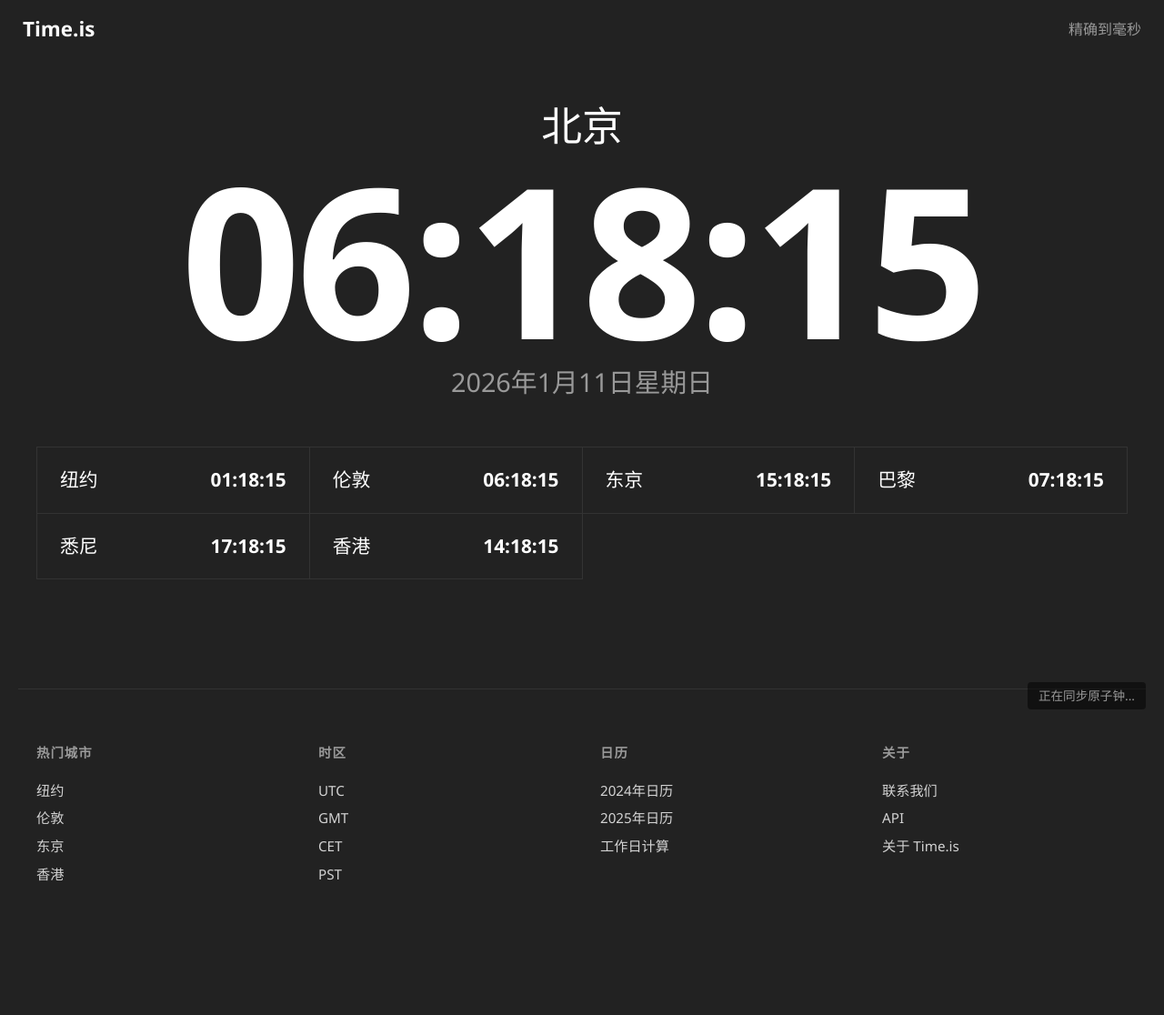
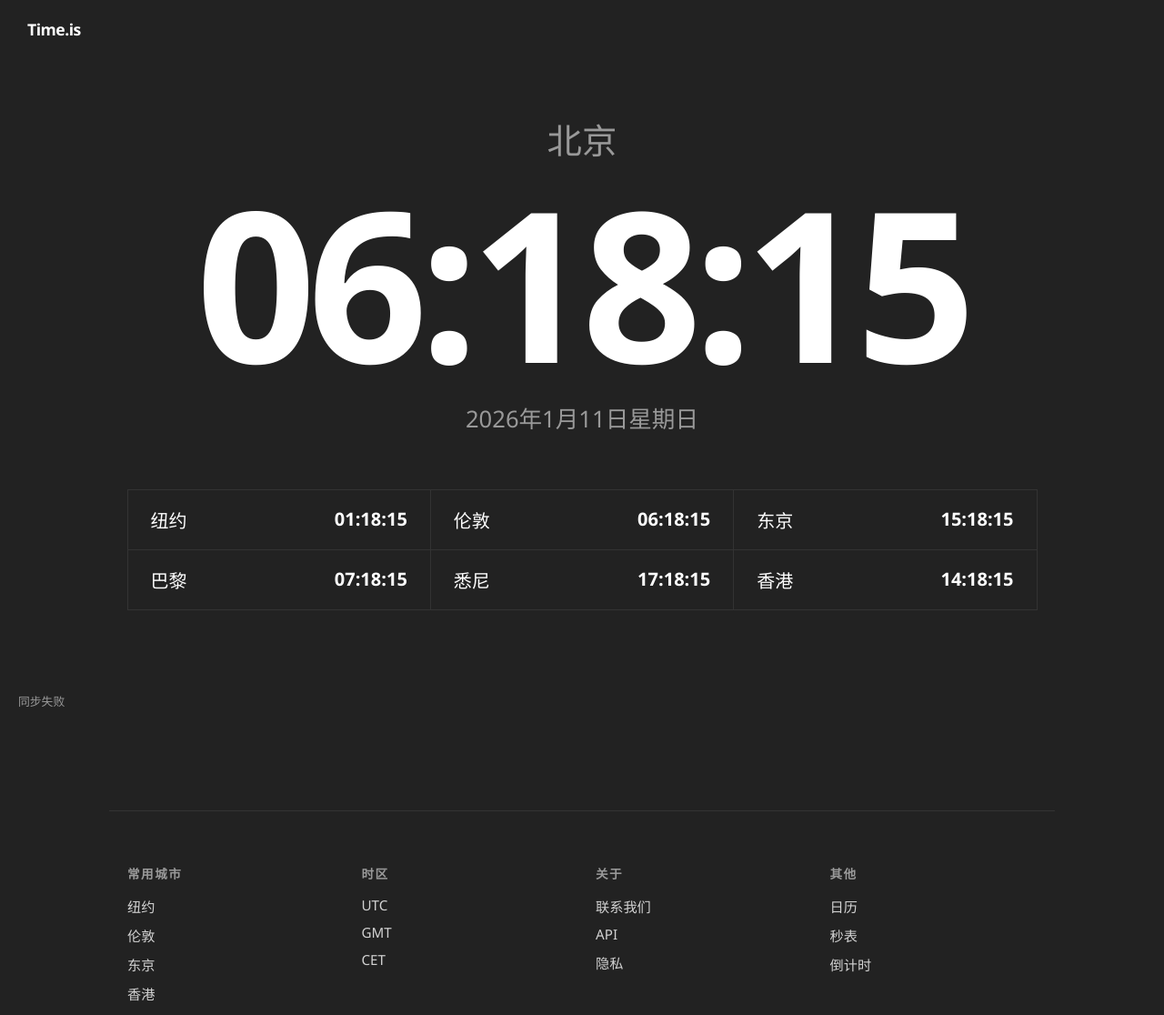
Before and after one commit to iTaoPu/TIME.IS, a plain HTML site: page index.html in a window 1280 px wide. Shown: the whole page at 91% size. Before the commit the page ends 1029 px from the top, so only its background shows below. Drawn offline with Linux system fonts and the light colour scheme; no server answers.

Commit message:
Update index.html

```diff
--- a/index.html
+++ b/index.html
@@ -3,165 +3,188 @@
 <head>
     <meta charset="UTF-8">
     <meta name="viewport" content="width=device-width, initial-scale=1.0">
-    <title>Time.is - 精确的时间</title>
+    <title>Time.is - 准确的时间</title>
     <style>
-        /* 复刻 Time.is 核心设计语言 */
+        /* 1. 文字格式与配色完全复刻 */
         :root {
             --bg: #222222;
-            --text: #ffffff;
-            --dim: #999999;
+            --text-main: #ffffff;
+            --text-dim: #999999;
             --border: #333333;
             --hover-bg: #2a2a2a;
         }
 
         body.light {
             --bg: #ffffff;
-            --text: #222222;
-            --dim: #666666;
+            --text-main: #222222;
+            --text-dim: #666666;
             --border: #eeeeee;
             --hover-bg: #f5f5f5;
         }
 
         body {
             background-color: var(--bg);
-            color: var(--text);
-            font-family: "Segoe UI", "Helvetica Neue", Helvetica, Arial, sans-serif;
+            color: var(--text-main);
+            /* 严格复刻字体栈 */
+            font-family: "Segoe UI", "Roboto", "Helvetica Neue", Arial, sans-serif;
             margin: 0;
             padding: 0;
-            line-height: 1.5;
-            transition: background 0.15s ease;
+            transition: background 0.1s ease;
+            -webkit-font-smoothing: antialiased;
         }
 
-        /* 顶部紧凑导航 */
+        /* 顶部 Logo 区排版 */
         header {
-            padding: 15px 25px;
-            display: flex;
-            justify-content: space-between;
-            align-items: center;
+            padding: 20px 30px;
+            font-size: 1.1rem;
         }
-
-        .logo { font-size: 1.4rem; font-weight: bold; cursor: pointer; }
-
-        /* 主显示区 */
-        main {
-            max-width: 1200px;
-            margin: 0 auto;
-            text-align: center;
-            padding: 40px 20px;
-        }
-
-        #city-main { font-size: 2.8rem; font-weight: 300; margin-bottom: 5px; }
-
-        /* 核心大字：Time.is 的灵魂 */
-        #time-main {
-            font-size: 18vw; /* 巨型字体 */
+        .logo-text {
             font-weight: 700;
-            letter-spacing: -5px;
-            line-height: 0.9;
-            margin: 10px 0;
-            font-variant-numeric: tabular-nums;
+            letter-spacing: -0.5px;
             cursor: pointer;
         }
 
-        #date-main { font-size: 1.8rem; color: var(--dim); margin-bottom: 40px; }
+        /* 主时钟排版 */
+        .hero {
+            max-width: 1200px;
+            margin: 0 auto;
+            padding: 60px 20px;
+            text-align: center;
+        }
 
-        /* 城市对比网格：像素级对齐 */
+        #city-label {
+            font-size: 2.4rem;
+            font-weight: 300; /* Time.is 城市名通常比较轻盈 */
+            color: var(--text-dim);
+            margin-bottom: 0px;
+        }
+
+        /* 核心时间：大字号、负字间距、等宽数字 */
+        #main-clock {
+            font-size: 18vw;
+            font-weight: 700;
+            line-height: 1;
+            letter-spacing: -0.04em; /* 核心：紧凑感 */
+            margin: 15px 0;
+            font-variant-numeric: tabular-nums; /* 防止数字晃动 */
+            cursor: pointer;
+        }
+
+        #main-date {
+            font-size: 1.6rem;
+            font-weight: 400;
+            color: var(--text-dim);
+        }
+
+        /* 城市网格排版 */
         .world-grid {
+            max-width: 1000px;
+            margin: 60px auto;
             display: grid;
-            grid-template-columns: repeat(auto-fill, minmax(280px, 1fr));
+            grid-template-columns: repeat(auto-fill, minmax(320px, 1fr));
             border-top: 1px solid var(--border);
             border-left: 1px solid var(--border);
-            margin-top: 50px;
         }
 
-        .city-card {
+        .city-row {
+            display: flex;
+            justify-content: space-between;
+            padding: 18px 25px;
             border-right: 1px solid var(--border);
             border-bottom: 1px solid var(--border);
-            padding: 20px 25px;
-            display: flex;
-            justify-content: space-between;
-            align-items: center;
             text-decoration: none;
             color: inherit;
         }
 
-        .city-card:hover { background-color: var(--hover-bg); }
-        .city-card .name { font-size: 1.3rem; }
-        .city-card .time { font-size: 1.3rem; font-weight: 700; }
+        .city-row:hover {
+            background-color: var(--hover-bg);
+        }
 
-        /* 底部多列导航群：这是完全仿制的关键 */
+        .city-row .n { font-size: 1.25rem; font-weight: 400; }
+        .city-row .t { font-size: 1.25rem; font-weight: 700; font-variant-numeric: tabular-nums; }
+
+        /* 底部链接组排版 */
         footer {
-            max-width: 1200px;
-            margin: 80px auto 40px;
-            padding: 0 20px;
+            max-width: 1000px;
+            margin: 100px auto 50px;
+            padding: 40px 20px;
+            border-top: 1px solid var(--border);
             display: grid;
             grid-template-columns: repeat(4, 1fr);
-            gap: 40px;
-            border-top: 1px solid var(--border);
-            padding-top: 40px;
+            gap: 30px;
         }
 
-        footer h4 { color: var(--dim); font-size: 0.9rem; text-transform: uppercase; letter-spacing: 1px; }
-        footer ul { list-style: none; padding: 0; }
-        footer li { margin-bottom: 8px; font-size: 0.95rem; color: var(--text); opacity: 0.8; cursor: pointer; }
+        footer h4 {
+            color: var(--text-dim);
+            font-size: 0.85rem;
+            text-transform: uppercase;
+            letter-spacing: 1.5px;
+            margin-bottom: 15px;
+        }
+
+        footer ul { list-style: none; padding: 0; margin: 0; }
+        footer li {
+            font-size: 0.95rem;
+            margin-bottom: 10px;
+            color: var(--text-main);
+            opacity: 0.8;
+            cursor: pointer;
+        }
         footer li:hover { opacity: 1; text-decoration: underline; }
 
-        /* 同步状态浮动条 */
-        .sync-info {
+        /* 同步提示小字 */
+        .sync-status {
             position: fixed;
             bottom: 20px;
-            right: 20px;
-            font-size: 0.85rem;
-            color: var(--dim);
-            background: rgba(0,0,0,0.5);
-            padding: 5px 12px;
-            border-radius: 4px;
+            left: 20px;
+            font-size: 0.8rem;
+            color: var(--text-dim);
         }
 
         @media (max-width: 768px) {
+            #main-clock { font-size: 26vw; }
             footer { grid-template-columns: 1fr 1fr; }
-            #time-main { font-size: 25vw; letter-spacing: -2px; }
         }
     </style>
 </head>
-<body onclick="if(event.target==body)toggleMode()">
+<body onclick="if(event.target==document.body) toggleTheme()">
 
     <header>
-        <div class="logo" onclick="toggleMode()">Time.is</div>
-        <div style="color:var(--dim)">精确到毫秒</div>
+        <span class="logo-text" onclick="toggleTheme()">Time.is</span>
     </header>
 
-    <main>
-        <div id="city-main">北京</div>
-        <div id="time-main" onclick="toggleMode()">00:00:00</div>
-        <div id="date-main">加载中...</div>
+    <div class="hero">
+        <div id="city-label">北京</div>
+        <div id="main-clock">00:00:00</div>
+        <div id="main-date">...</div>
 
         <div class="world-grid" id="world-grid">
             </div>
-    </main>
+    </div>
 
     <footer>
         <div>
-            <h4>热门城市</h4>
+            <h4>常用城市</h4>
             <ul><li>纽约</li><li>伦敦</li><li>东京</li><li>香港</li></ul>
         </div>
         <div>
             <h4>时区</h4>
-            <ul><li>UTC</li><li>GMT</li><li>CET</li><li>PST</li></ul>
-        </div>
-        <div>
-            <h4>日历</h4>
-            <ul><li>2024年日历</li><li>2025年日历</li><li>工作日计算</li></ul>
+            <ul><li>UTC</li><li>GMT</li><li>CET</li></ul>
         </div>
         <div>
             <h4>关于</h4>
-            <ul><li>联系我们</li><li>API</li><li>关于 Time.is</li></ul>
+            <ul><li>联系我们</li><li>API</li><li>隐私</li></ul>
+        </div>
+        <div>
+            <h4>其他</h4>
+            <ul><li>日历</li><li>秒表</li><li>倒计时</li></ul>
         </div>
     </footer>
 
-    <div id="sync-bar" class="sync-info">正在同步原子钟...</div>
+    <div class="sync-status" id="sync-msg">正在同步...</div>
 
     <script>
+        // 配置你的 Worker URL
         const WORKER_URL = 'https://time-api.sspai.pp.ua';
         let offset = 0;
 
@@ -174,20 +197,26 @@
             { n: '香港', tz: 'Asia/Hong_Kong' }
         ];
 
-        function toggleMode() { document.body.classList.toggle('light'); }
+        function toggleTheme() { document.body.classList.toggle('light'); }
 
         function update() {
             const now = new Date(Date.now() + offset);
 
-            // 更新主钟
-            document.getElementById('time-main').innerText = now.toTimeString().split(' ')[0];
-            document.getElementById('date-main').innerText = now.toLocaleDateString('zh-CN', {weekday:'long', year:'numeric', month:'long', day:'numeric'});
+            // 主钟格式化
+            const h = now.getHours().toString().padStart(2, '0');
+            const m = now.getMinutes().toString().padStart(2, '0');
+            const s = now.getSeconds().toString().padStart(2, '0');
+            document.getElementById('main-clock').innerText = `${h}:${m}:${s}`;
 
-            // 更新对比列表 (仅在列表为空时创建)
+            // 日期格式化
+            const dOptions = { weekday: 'long', year: 'numeric', month: 'long', day: 'numeric' };
+            document.getElementById('main-date').innerText = now.toLocaleDateString('zh-CN', dOptions);
+
+            // 列表生成与更新
             const grid = document.getElementById('world-grid');
-            if(grid.innerHTML.trim() === "") {
+            if(grid.children.length === 0) {
                 cities.forEach(c => {
-                    grid.innerHTML += `<a class="city-card"><span class="name">${c.n}</span><span class="time" id="${c.tz}">--:--:--</span></a>`;
+                    grid.innerHTML += `<div class="city-row"><span class="n">${c.n}</span><span class="t" id="${c.tz}">--:--:--</span></div>`;
                 });
             }
             cities.forEach(c => {
@@ -205,8 +234,8 @@
                 const data = await res.json();
                 const t2 = Date.now();
                 offset = (data.ms + (t2 - t1)/2) - t2;
-                document.getElementById('sync-bar').innerText = `时间已同步 (误差 ${(offset/1000).toFixed(3)}s)`;
-            } catch (e) { console.log("Sync failed"); }
+                document.getElementById('sync-msg').innerText = `您的时间${offset > 0 ? '慢了' : '快了'} ${(Math.abs(offset)/1000).toFixed(3)} 秒`;
+            } catch (e) { document.getElementById('sync-msg').innerText = "同步失败"; }
         }
 
         update();
```
